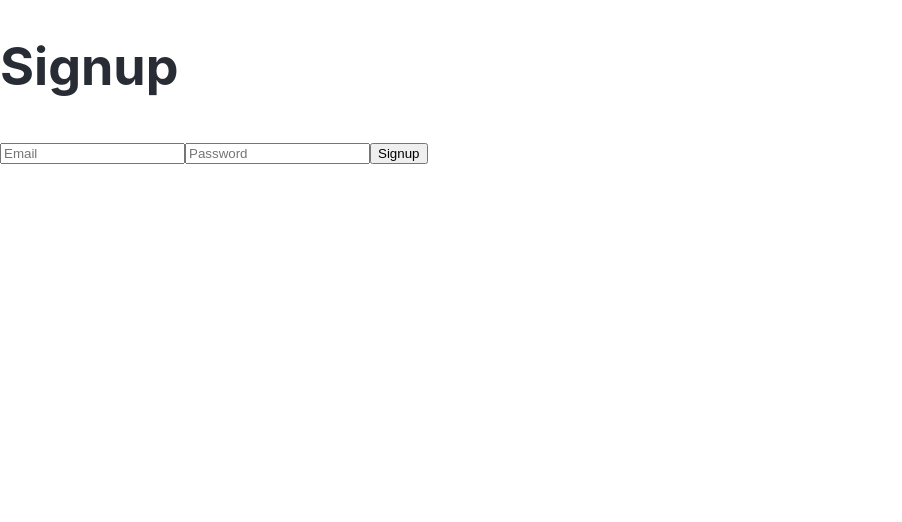
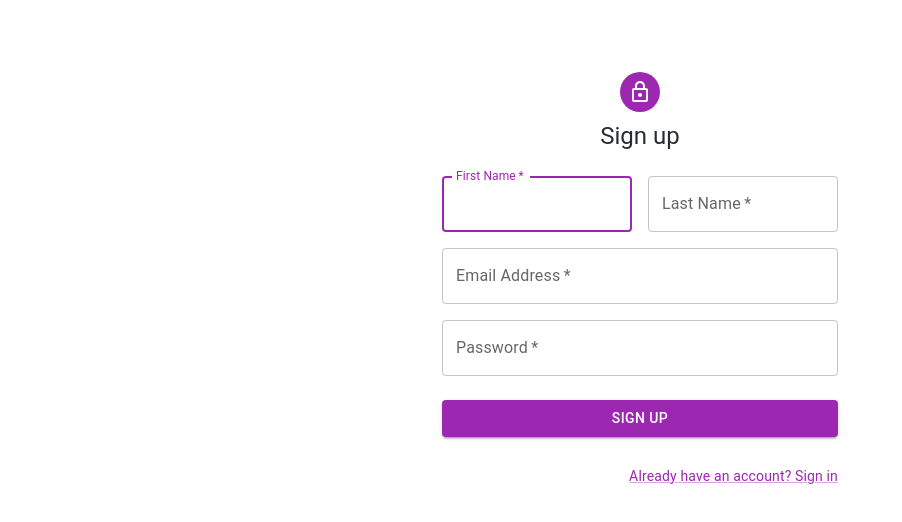
Before and after one commit to HkausarM/ChangeOver_Frontend, a React (Create React App) app in the folder changeover/: page /signup in a window 1280 px wide. Shown: the top 522 px of the page, without its empty margins (0-902 px from the left). Built offline with nearby package versions, Linux system fonts and the light colour scheme.

Commit message:
login api check and error messages

```diff
--- a/changeover/src/components/Login/Login.js
+++ b/changeover/src/components/Login/Login.js
@@ -14,29 +14,24 @@ import Typography from '@mui/material/Typography';
 import { createTheme, ThemeProvider } from '@mui/material/styles';
 import axios from 'axios';
 
-
-function CustomCopyright(props) {
-  return (
-    <Typography variant="body2" color="text.secondary" align="center" {...props}>
-      {'Copyright © '}
-      <Link color="inherit" href="https://mui.com/">
-        Your Website
-      </Link>{' '}
-      {new Date().getFullYear()}
-      {'.'}
-    </Typography>
-  );
-}
-
-const customTheme = createTheme();
+const customTheme = createTheme(
+  {
+    palette: {
+      primary: {
+        main: '#9c27b0',
+      },
+    },
+  }
+);
 
 export default function CustomLogIn() {
     const [formData, setFormData] = useState({
-    email: '',
+      userName: '',
     password: ''
   });
 
-  const { email, password } = formData;
+  const { userName, password } = formData;
+  const [ loginError, setLoginError ] = useState('')
 
   const onChange = e => {
     setFormData({ ...formData, [e.target.name]: e.target.value });
@@ -45,20 +40,18 @@ export default function CustomLogIn() {
 
   const handleFormSubmit = async (event) => {
     event.preventDefault();
-    const formData = new FormData(event.currentTarget);
+    // const formData = new FormData(event.currentTarget);
     try {
-      const res = await axios.post('/api/auth/login', {
-        email,
+      const res = await axios.post('http://localhost:5000/users', {
+        userName,
         password
       });
-      console.log(res.data);
-    } catch (err) {
-      console.error(err.response.data);
+      console.log(res);
+      alert('Login successful')
+    } catch (res) {
+      console.log(res)
+      setLoginError(res);
     }
-    // console.log({
-    //   email: formData.get('email'),
-    //   password: formData.get('password'),
-    // });
   };
 
   return (
@@ -96,17 +89,18 @@ export default function CustomLogIn() {
               Log in
             </Typography>
             <Box component="form" noValidate onSubmit={handleFormSubmit} sx={{ mt: 1 }}>
+              {(loginError != '') && <p>{loginError}</p>}
               <TextField
                 margin="normal"
                 required
                 fullWidth
-                id="email"
-                label="Email Address"
-                name="email"
-                autoComplete="email"
+                id="username"
+                label="User Name"
+                name="userName"
+                autoComplete="userName"
                 autoFocus
                 onChange={e => onChange(e)}
-                value={email}
+                value={userName}
               />
               <TextField
                 margin="normal"
@@ -133,18 +127,12 @@ export default function CustomLogIn() {
                 Log In
               </Button>
               <Grid container>
-                <Grid item xs>
-                  <Link href="#" variant="body2">
-                    Forgot password?
-                  </Link>
-                </Grid>
                 <Grid item>
-                  <Link href="#" variant="body2">
+                  <Link  href="/signup" variant="body2">
                     {"Don't have an account? Sign Up"}
                   </Link>
                 </Grid>
               </Grid>
-              <CustomCopyright sx={{ mt: 5 }} />
             </Box>
           </Box>
         </Grid>
--- a/changeover/src/components/Login/SignIn.js
+++ b/changeover/src/components/Login/SignIn.js
@@ -1,56 +1,117 @@
-// components/Signup.js
+import * as React from 'react';
+import Avatar from '@mui/material/Avatar';
+import Button from '@mui/material/Button';
+import CssBaseline from '@mui/material/CssBaseline';
+import TextField from '@mui/material/TextField';
+import FormControlLabel from '@mui/material/FormControlLabel';
+import Checkbox from '@mui/material/Checkbox';
+import Link from '@mui/material/Link';
+import Grid from '@mui/material/Grid';
+import Box from '@mui/material/Box';
+import LockOutlinedIcon from '@mui/icons-material/LockOutlined';
+import Typography from '@mui/material/Typography';
+import Container from '@mui/material/Container';
+import { createTheme, ThemeProvider } from '@mui/material/styles';
 
-import React, { useState } from 'react';
-import axios from 'axios';
+const defaultTheme = createTheme({
+  palette: {
+    primary: {
+      main: '#9c27b0',
+    },
+  },
+});
 
-const SignIn = () => {
-  const [formData, setFormData] = useState({
-    email: '',
-    password: ''
-  });
-
-  const { email, password } = formData;
-
-  const onChange = e =>
-    setFormData({ ...formData, [e.target.name]: e.target.value });
-
-  const onSubmit = async e => {
-    e.preventDefault();
-    try {
-      const res = await axios.post('/api/auth/signup', {
-        email,
-        password
-      });
-      console.log(res.data);
-    } catch (err) {
-      console.error(err.response.data);
-    }
+export default function SignUp() {
+  const handleSubmit = (event) => {
+    event.preventDefault();
+    const data = new FormData(event.currentTarget);
+    console.log({
+      email: data.get('email'),
+      password: data.get('password'),
+    });
   };
 
   return (
-    <div>
-      <h1>Signup</h1>
-      <form onSubmit={e => onSubmit(e)}>
-        <input
-          type="email"
-          placeholder="Email"
-          name="email"
-          value={email}
-          onChange={e => onChange(e)}
-          required
-        />
-        <input
-          type="password"
-          placeholder="Password"
-          name="password"
-          value={password}
-          onChange={e => onChange(e)}
-          required
-        />
-        <button type="submit">Signup</button>
-      </form>
-    </div>
+    <ThemeProvider theme={defaultTheme}>
+      <Container component="main" maxWidth="xs">
+        <CssBaseline />
+        <Box
+          sx={{
+            marginTop: 8,
+            display: 'flex',
+            flexDirection: 'column',
+            alignItems: 'center',
+          }}
+        >
+          <Avatar sx={{ m: 1, bgcolor: 'secondary.main' }}>
+            <LockOutlinedIcon />
+          </Avatar>
+          <Typography component="h1" variant="h5">
+            Sign up
+          </Typography>
+          <Box component="form" noValidate onSubmit={handleSubmit} sx={{ mt: 3 }}>
+            <Grid container spacing={2}>
+              <Grid item xs={12} sm={6}>
+                <TextField
+                  autoComplete="given-name"
+                  name="firstName"
+                  required
+                  fullWidth
+                  id="firstName"
+                  label="First Name"
+                  autoFocus
+                />
+              </Grid>
+              <Grid item xs={12} sm={6}>
+                <TextField
+                  required
+                  fullWidth
+                  id="lastName"
+                  label="Last Name"
+                  name="lastName"
+                  autoComplete="family-name"
+                />
+              </Grid>
+              <Grid item xs={12}>
+                <TextField
+                  required
+                  fullWidth
+                  id="email"
+                  label="Email Address"
+                  name="email"
+                  autoComplete="email"
+                />
+              </Grid>
+              <Grid item xs={12}>
+                <TextField
+                  required
+                  fullWidth
+                  name="password"
+                  label="Password"
+                  type="password"
+                  id="password"
+                  autoComplete="new-password"
+                />
+              </Grid>
+            </Grid>
+            <Button
+              type="submit"
+              fullWidth
+              variant="contained"
+              sx={{ mt: 3, mb: 2 }}
+            >
+              Sign Up
+            </Button>
+            <Grid container justifyContent="flex-end">
+              <Grid item>
+                <Link href="/" variant="body2">
+                  Already have an account? Sign in
+                </Link>
+              </Grid>
+            </Grid>
+          </Box>
+        </Box>
+      </Container>
+    </ThemeProvider>
   );
-};
-
-export default SignIn;
+}
```
Also changed, not shown: changeover/src/components/Login/SignIn.css (added, +54 -0 lines).
